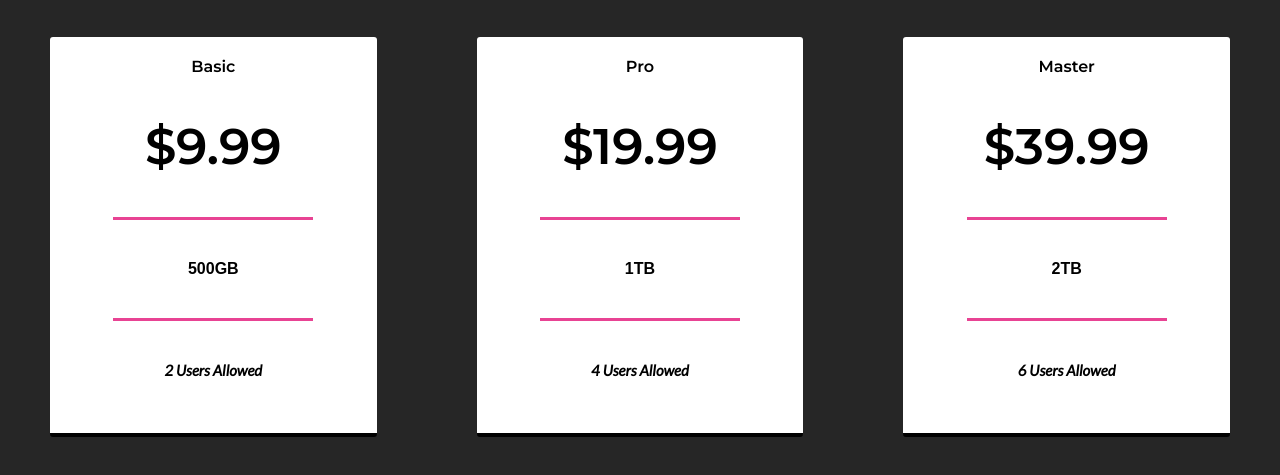
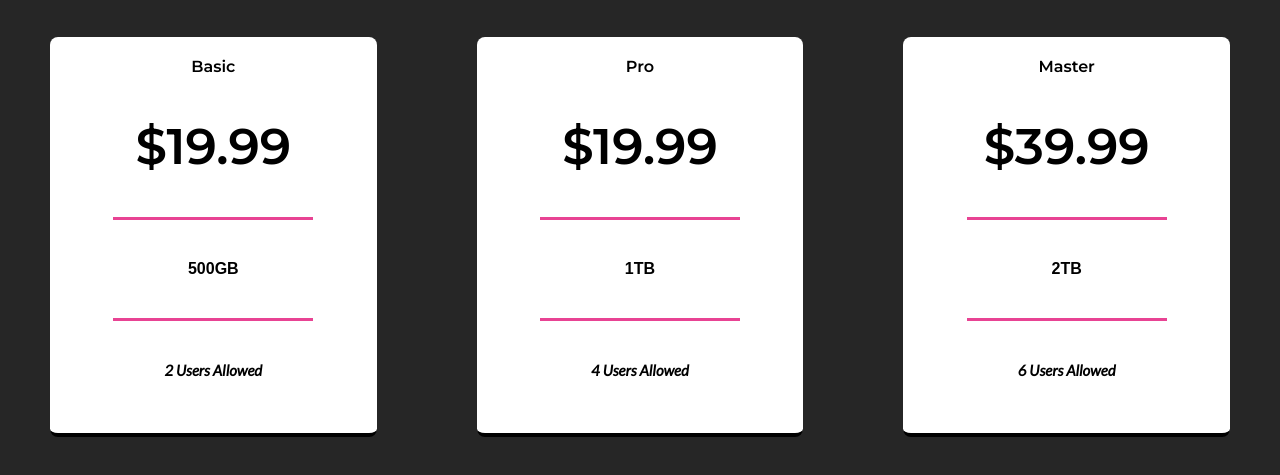
Before and after one commit to Eldax23/MyWebsite, a plain HTML site: page flexboxtut.html in a window 1280 px wide. Shown: the part 563-1038 px from the top of the page. Drawn offline with nearby package versions, Linux system fonts and the light colour scheme.

Commit message:
cre a te

```diff
--- a/flexboxtut.css
+++ b/flexboxtut.css
@@ -207,7 +207,7 @@ div .text {
   flex-direction: column;
   align-items: center;
   gap: 40px;
-  border-radius: 3px;
+  border-radius: 8px;
   border-bottom: 4px solid black;
 }
 
@@ -244,6 +244,10 @@ div .text {
     background-color: #e84393;
 }
 
+.space:hover{
+  background-color: black;
+}
+
 
 .price {
   font-family: "Montserrat", sans-serif;
--- a/flexboxtut.html
+++ b/flexboxtut.html
@@ -91,7 +91,7 @@
         <div class="bundles">
           <div class="Basic">
             <p class="basic">Basic</p>
-            <p class="price">$9.99</p>
+            <p class="price">$19.99</p>
             <div class="space"></div>
             <p class="storage">500GB</p>
             <div class="space"></div>
```
